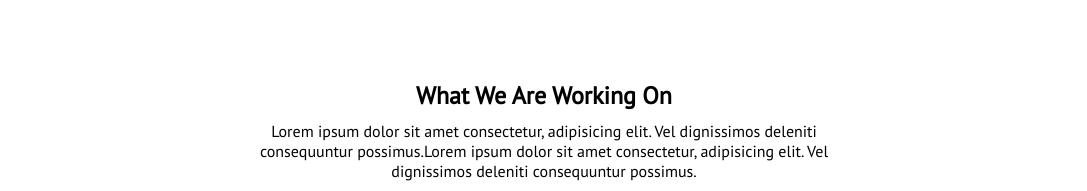
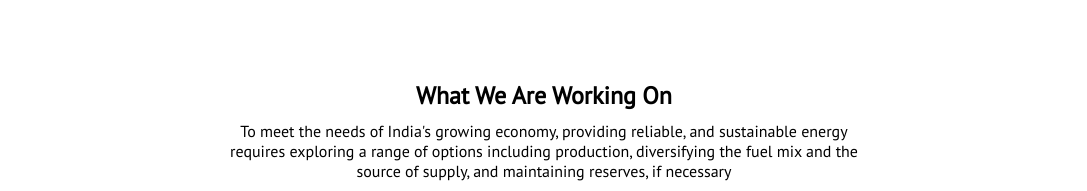
Before and after one commit to nagacharankumarreddy/Only-CSS, a plain HTML site: page index.html in a window 1280 px wide. Shown: the part 1480-1671 px from the top of the page, without its empty margins (96-1183 px from the left). Drawn offline with Linux system fonts and the light colour scheme; files whose address does not match are found by name.

Commit message:
images added

```diff
--- a/index.html
+++ b/index.html
@@ -77,10 +77,10 @@
         <div class="services-content">
           <h2>What We Are Working On</h2>
           <p>
-            Lorem ipsum dolor sit amet consectetur, adipisicing elit. Vel
-            dignissimos deleniti consequuntur possimus.Lorem ipsum dolor sit
-            amet consectetur, adipisicing elit. Vel dignissimos deleniti
-            consequuntur possimus.
+            To meet the needs of India's growing economy, providing reliable,
+            and sustainable energy requires exploring a range of options
+            including production, diversifying the fuel mix and the source of
+            supply, and maintaining reserves, if necessary
           </p>
         </div>
         <div class="services-list">
```
Also changed, not shown: Images/aboutimg.jpg, Images/distribution.jpg, Images/headerbg.jpg, Images/one.jpg, Images/rooftop.jpeg, Images/three.jpg, Images/transmission.jpg, 3 other files.
